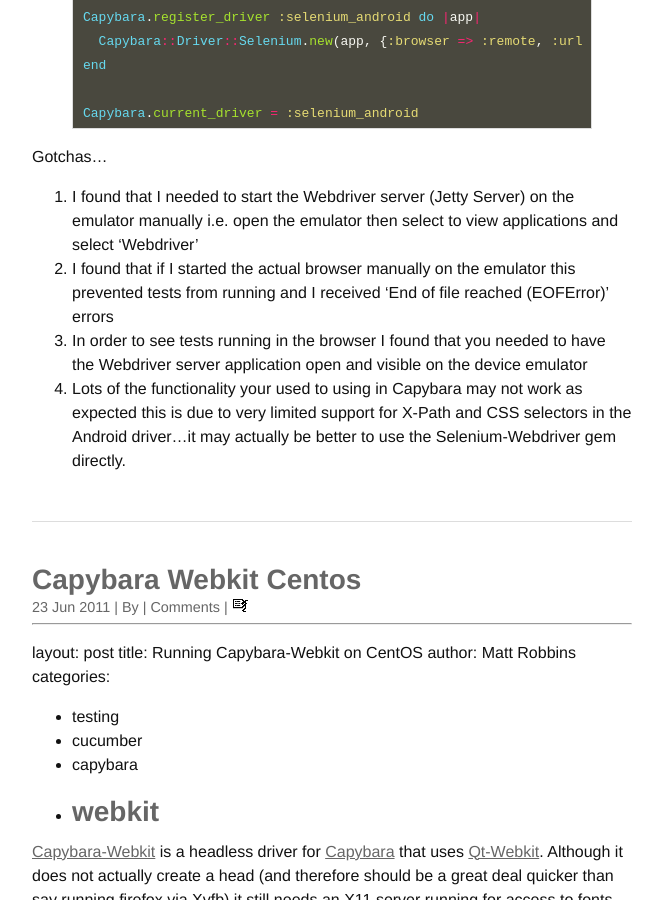
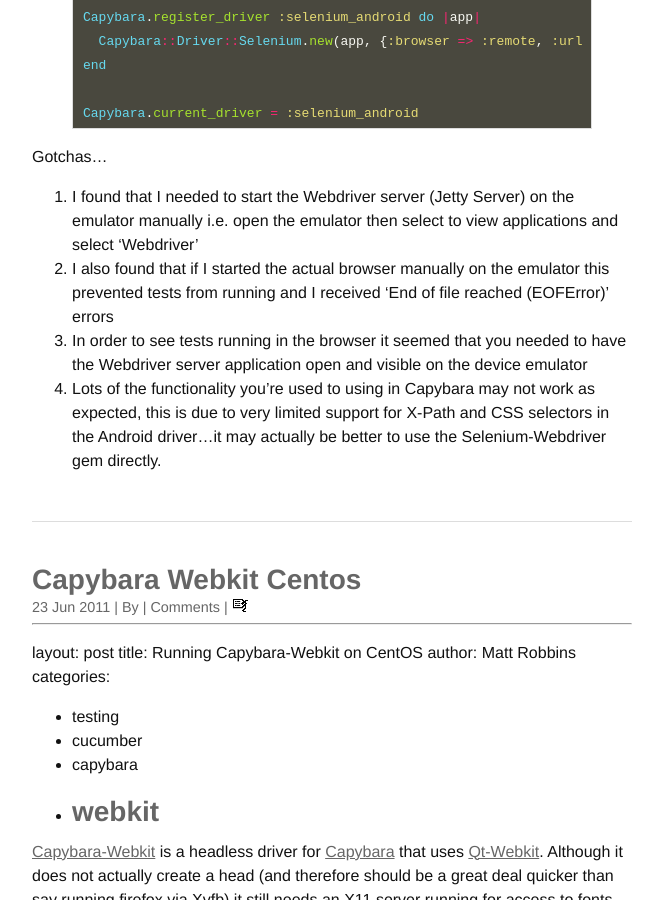
Before and after one commit to mcrmfc/mcrmfc.github.com, a Jekyll site: the page built from index.html, in a window 1280 px wide and 900 px high, scrolled down 1297 px. Shown: the whole window, without its empty margins (173-836 px from the left). Built offline with Jekyll 4.4.1, drawn with Linux system fonts in a browser that asks for light colours; the list of posts is cut into pages by our own code; comment, search, counter and statistics services are not loaded; some of the changed text lies outside the part shown.

Commit message:
minor updates to post

```diff
--- a/_posts/2011-06-24-capybara-android.markdown
+++ b/_posts/2011-06-24-capybara-android.markdown
@@ -38,6 +38,6 @@
 Gotchas...
 
 1. I found that I needed to start the Webdriver server (Jetty Server) on the emulator manually i.e. open the emulator then select to view applications and select 'Webdriver'
-2. I found that if I started the actual browser manually on the emulator this prevented tests from running and I received 'End of file reached (EOFError)' errors
-3. In order to see tests running in the browser I found that you needed to have the Webdriver server application open and visible on the device emulator
-4. Lots of the functionality your used to using in Capybara may not work as expected this is due to very limited support for X-Path and CSS selectors in the Android driver...it may actually be better to use the Selenium-Webdriver gem directly.
+2. I also found that if I started the actual browser manually on the emulator this prevented tests from running and I received 'End of file reached (EOFError)' errors
+3. In order to see tests running in the browser it seemed that you needed to have the Webdriver server application open and visible on the device emulator
+4. Lots of the functionality you're used to using in Capybara may not work as expected, this is due to very limited support for X-Path and CSS selectors in the Android driver...it may actually be better to use the Selenium-Webdriver gem directly.
```
Also changed, not shown: other parts of _posts/2011-06-24-capybara-android.markdown (+1 -1 lines).
